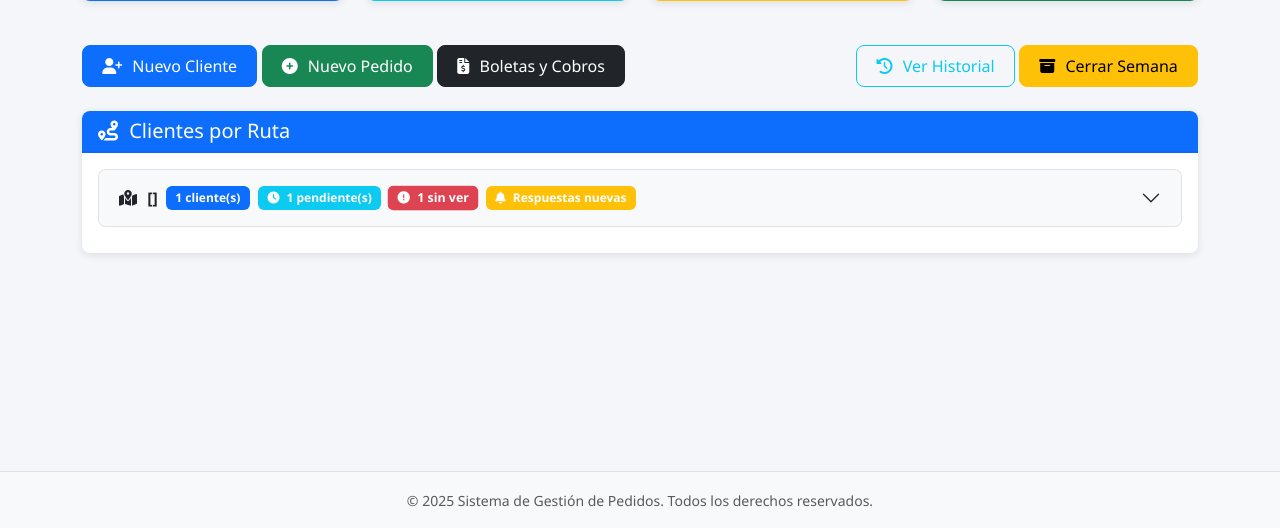
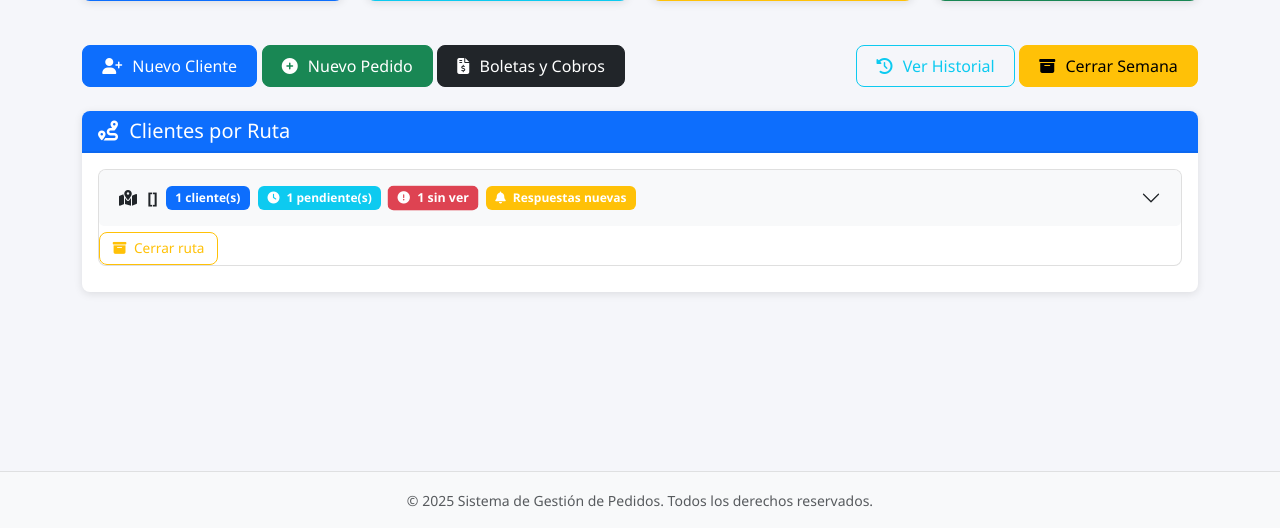
Before and after one commit to Sandeje96/gestion_pedidos, a Python web app: template app/templates/ventas/dashboard.html in a window 1280 px wide. Shown: the part 272-800 px from the top of the page. Run offline with Jinja, Linux system fonts and the light colour scheme; the template is opened without the code that fills it: most values are stand-ins (such as "Sample title", 1, 10 or a date in 2020); some libraries are stand-ins or nearby versions.

Commit message:
Feature: Cerrar semana por ruta individual desde el dashboard de ventas

```diff
--- a/app/templates/ventas/dashboard.html
+++ b/app/templates/ventas/dashboard.html
@@ -166,6 +166,20 @@
                                             <i class="fas fa-check-circle"></i> Todo Despachado
                                         </span>
                                     {% endif %}
+
+                                    {# Botón cerrar semana para esta ruta #}
+                                    <form id="cerrar-ruta-form-{{ loop.index }}"
+                                          method="POST"
+                                          action="{{ url_for('ventas.cerrar_semana_ruta', ruta_nombre=ruta) }}"
+                                          style="display:none;"></form>
+                                    <span class="ms-auto ps-2" onclick="event.stopPropagation()">
+                                        <button type="button"
+                                                class="btn btn-sm btn-outline-warning"
+                                                onclick="cerrarRuta('{{ ruta|replace("'", "\\'") }}', {{ loop.index }})"
+                                                title="Archivar todos los pedidos de esta ruta">
+                                            <i class="fas fa-archive"></i> Cerrar ruta
+                                        </button>
+                                    </span>
                                 </button>
                             </h2>
                             <div id="collapseRuta{{ loop.index }}"
@@ -400,6 +414,12 @@
 {% block extra_js %}
 <script src="{{ url_for('static', filename='js/ventas.js') }}"></script>
 <script>
+// ── Cerrar semana para una ruta específica ──
+function cerrarRuta(rutaNombre, idx) {
+    if (!confirm(`¿Cerrar la semana para la ruta "${rutaNombre}"?\n\nEsto archivará todos sus pedidos activos. El resto de las rutas no se verá afectado.`)) return;
+    document.getElementById(`cerrar-ruta-form-${idx}`).submit();
+}
+
 // ── Toggle despacho de un pedido individual ──
 function despacharPedido(pedidoId) {
     fetch(`/ventas/pedido/${pedidoId}/toggle-despachado`, {
```
Also changed, not shown: app/routes/ventas.py (+52 -0 lines).
